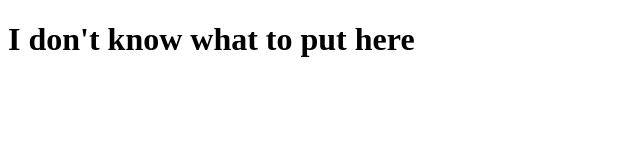
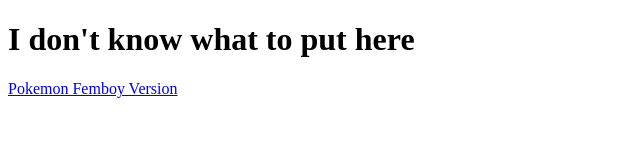
Before and after one commit to bean727/My-Website, a plain HTML site: page index.html in a window 1280 px wide. Shown: the whole page, without its empty margins (0-640 px from the left). Drawn offline with Linux system fonts and the light colour scheme.

Commit message:
Update index.html

```diff
--- a/index.html
+++ b/index.html
@@ -6,4 +6,5 @@
 
 <body>
   <h1>I don't know what to put here</h1>
+  <a href="./pokemon">Pokemon Femboy Version</a>
 </body>
```
